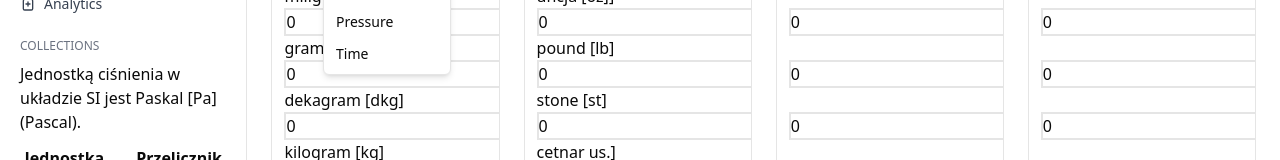
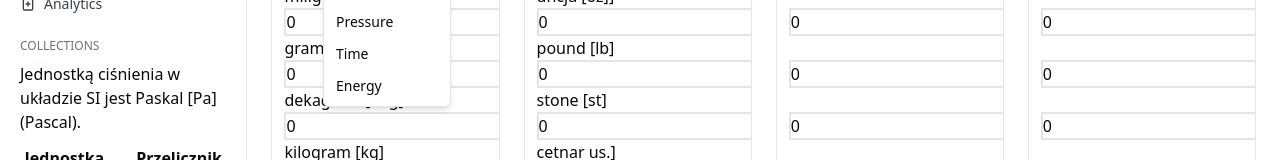
Before and after one commit to PiotrCembrowski/uniter, a Next.js app: page /mass in a window 1280 px wide. Both pictures are taken after a click on the button "KONWERTERS". Shown: the part 154-314 px from the top of the page. Built offline with nearby package versions, Linux system fonts and the light colour scheme; what next-redux-wrapper would draw is missing.

Commit message:
updating menu dropdown with energy

```diff
--- a/app/components/header/Header.tsx
+++ b/app/components/header/Header.tsx
@@ -34,6 +34,9 @@ const Header = () => {
               <DropdownMenuItem>
                 <Link href="/time">Time</Link>
               </DropdownMenuItem>
+              <DropdownMenuItem>
+                <Link href="/energy">Energy</Link>
+              </DropdownMenuItem>
             </DropdownMenuContent>
           </DropdownMenu>
         </div>
```
